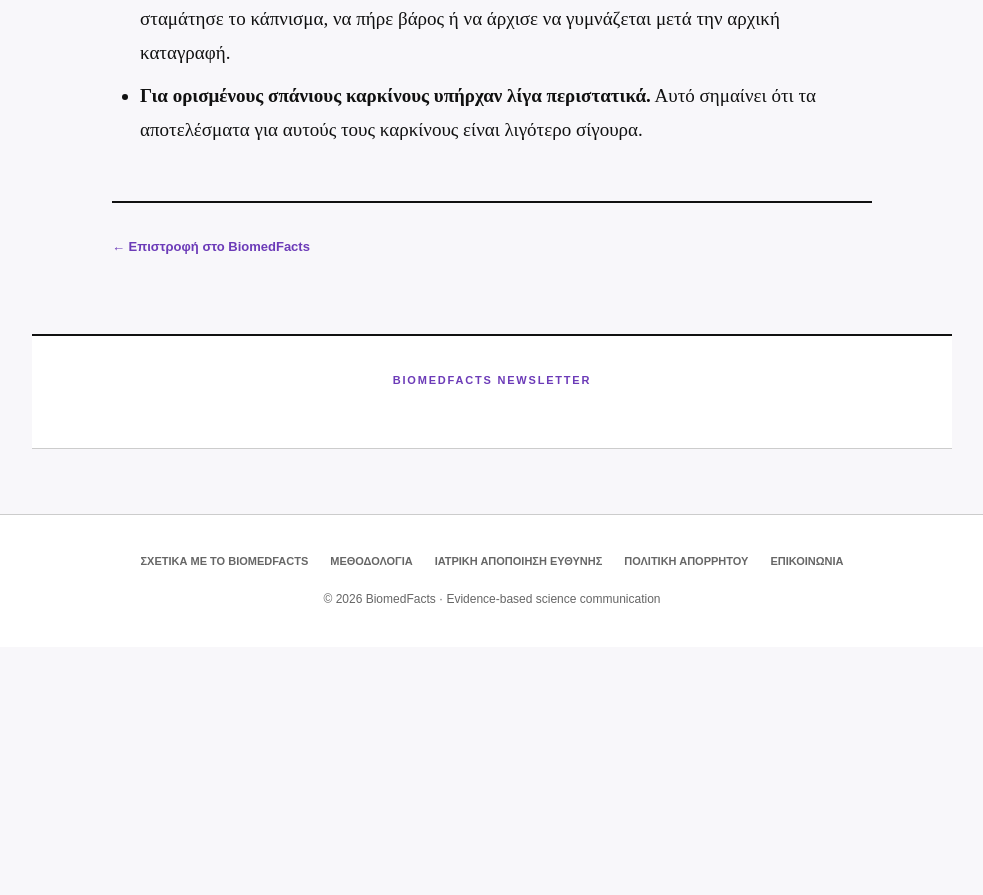
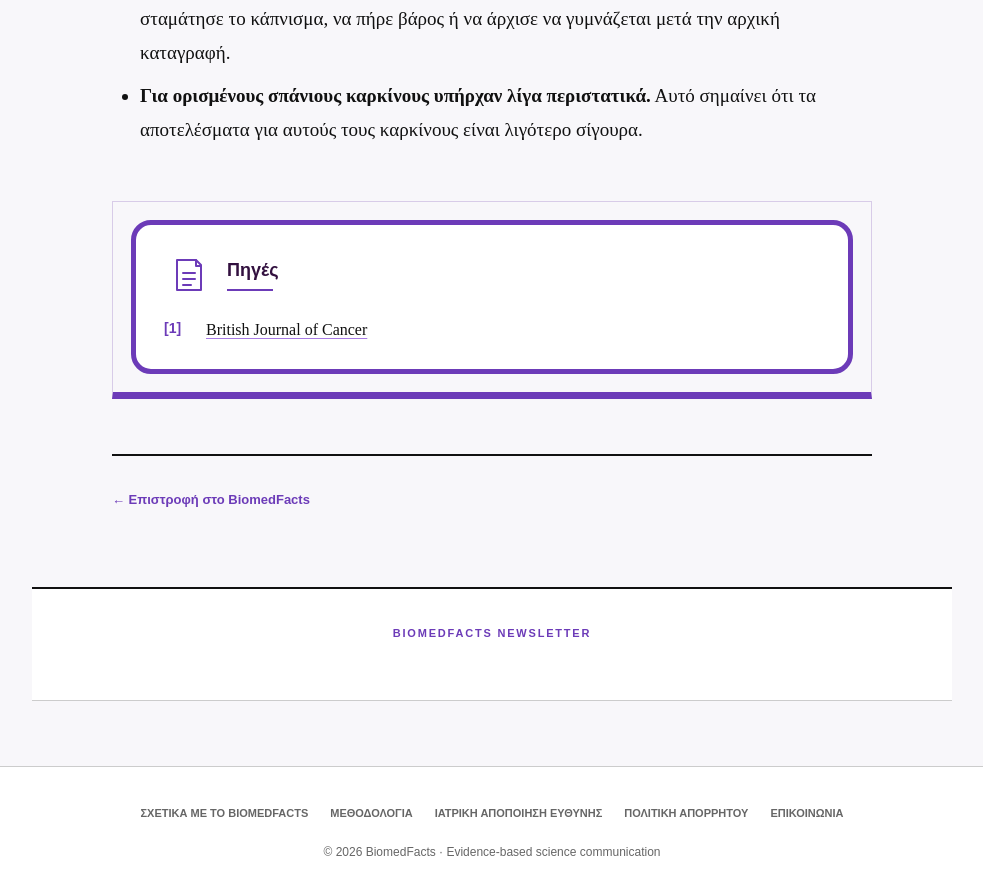
Before and after one commit to BiomedFacts/BiomedFacts, a Jekyll site: the page built from _posts/2026-09-16-karkinos-oi-5-synh8eies-poy-synde8hkan-me-ews-kai-88percent-xamhlotero-sxetiko-kindyno-se-nea-meleth.md, in a window 1280 px wide and 900 px high, scrolled down 5095 px. Shown: the top 895 px of the window, without its empty margins (148-1131 px from the left). Built offline with Jekyll 4.4.1, drawn with Linux system fonts in a browser that asks for light colours; before the commit the page ends 5742 px from its top, so only the background shows below that.

Commit message:
Update _posts/2026-09-16-karkinos-oi-5-synh8eies-poy-synde8hkan-me-ews-kai-88percent-xamhlotero-sxetiko-kindyno-se-nea-meleth.md (via Pages CMS)

```diff
--- a/_posts/2026-09-16-karkinos-oi-5-synh8eies-poy-synde8hkan-me-ews-kai-88percent-xamhlotero-sxetiko-kindyno-se-nea-meleth.md
+++ b/_posts/2026-09-16-karkinos-oi-5-synh8eies-poy-synde8hkan-me-ews-kai-88percent-xamhlotero-sxetiko-kindyno-se-nea-meleth.md
@@ -22,6 +22,9 @@
   δραστηριότητα και το σωματικό βάρος. Ωστόσο, πρόκειται για παρατηρητική
   μελέτη, επομένως τα ευρήματα δείχνουν συσχέτιση και δεν αποδεικνύουν αιτιότητα
   ή εγγυημένη πρόληψη του καρκίνου.
+sources:
+  - reference: British Journal of Cancer
+    url: https://www.nature.com/articles/s41416-026-03613-9
 ---
 Ο καρκίνος εξακολουθεί να αποτελεί κρίσιμο πρόβλημα δημόσιας υγείας, με τον αριθμό των περιστατικών παγκοσμίως να εκτιμάται ότι θα φτάσει τα **28,4 εκατομμύρια έως το 2040**.
 
@@ -48,8 +51,6 @@
 3. **Διατροφή:** όσοι είχαν τις υψηλότερες βαθμολογίες στον διατροφικό δείκτη της μελέτης,  συγκεκριμένα το ανώτερο 40% των συμμετεχόντων, έπαιρναν έναν βαθμό στο συνολικό σκορ υγιεινού τρόπου ζωής.
 4. **Επαρκής** σωματική δραστηριότητα
 5. **BMI** μεταξύ 18,5 και 25 kg/m²
-
-
 
 **Τι έδειξαν τα αποτελέσματα;**
 
```
